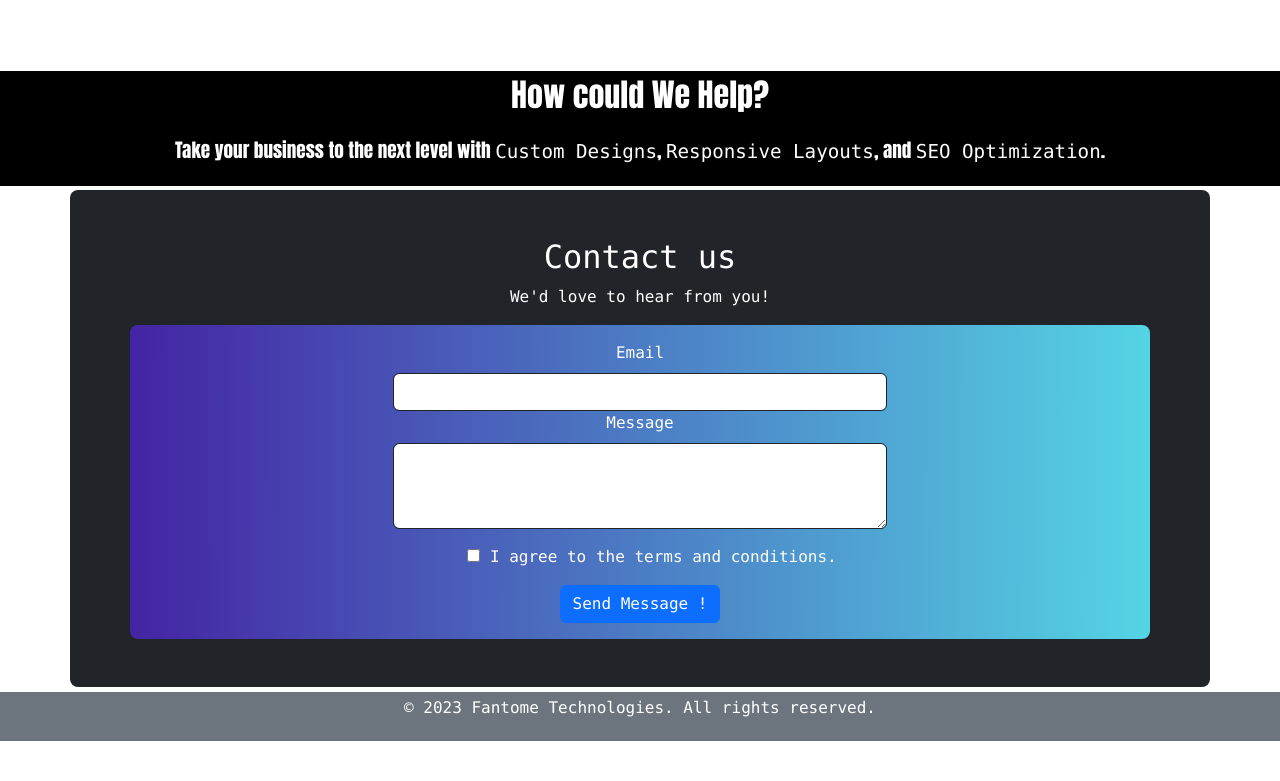
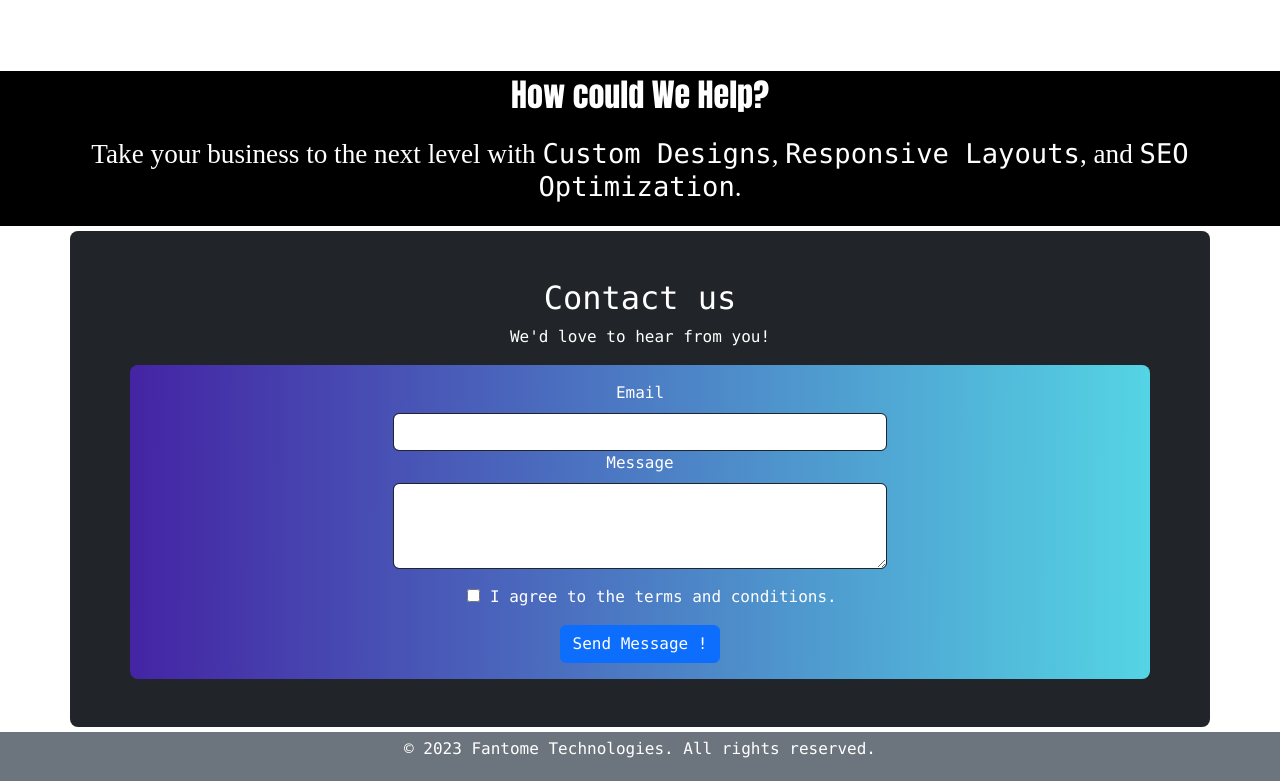
Before and after one commit to Loggingout/Company-Website, a website built with Vite: page FT/src/index.html in a window 1280 px wide. Shown: the part 859-1640 px from the top of the page. Before the commit the page ends 1600 px from the top, so only its background shows below. Built offline with nearby package versions, Linux system fonts and the light colour scheme.

Commit message:
Downloaded a new font, checking if it works.

```diff
--- a/FT/src/styles.css
+++ b/FT/src/styles.css
@@ -86,9 +86,12 @@ body {
 }
 
 .service-subtitle {
-    font-family: Impact;
+    font-family: 'Stardom-Regular';
+    font-weight: 400;
+    font-display: swap;
+    font-style: normal;
     color: white;
-    font-size: 1.2rem;
+    font-size: 1.7rem;
 }
 
 h1, h2, h3, h4, h5, h6 {
```
